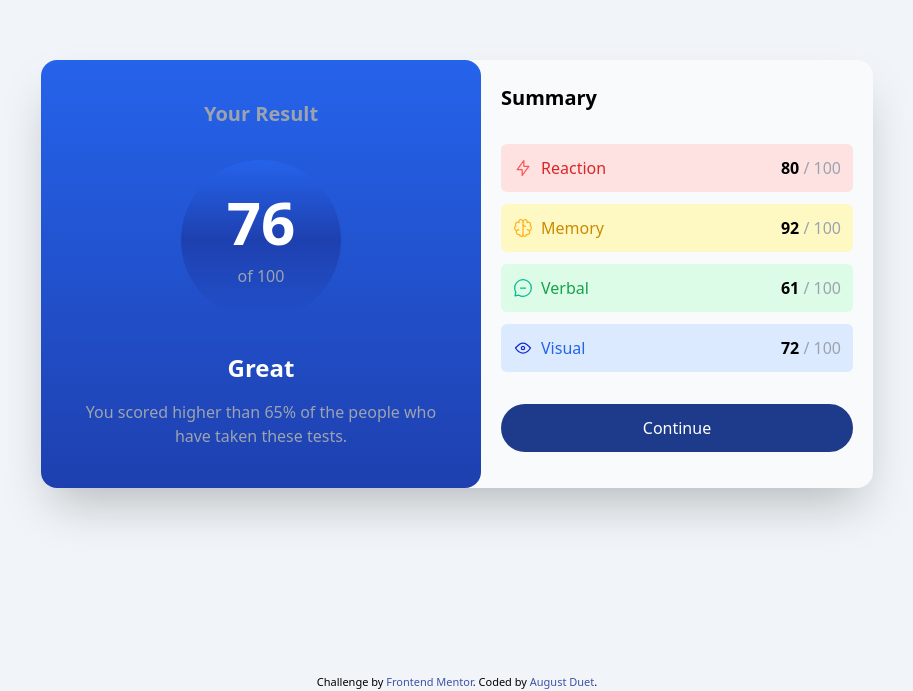
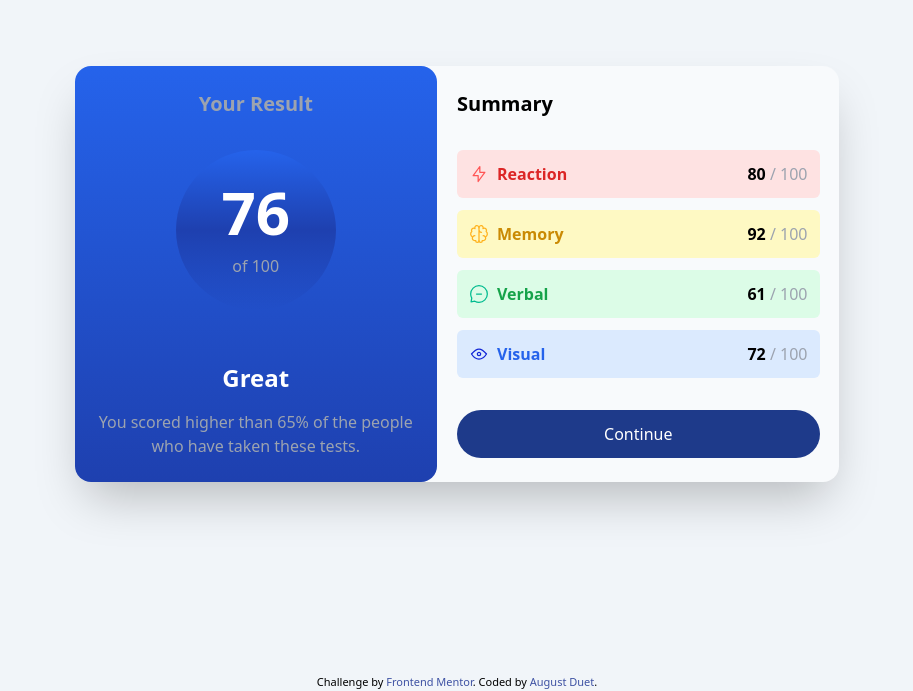
Before and after one commit to ajduet/frontend_challenges, a plain HTML site: page results-summary-component/index.html in a window 1280 px wide. Shown: the part 126-817 px from the top of the page, without its empty margins (183-1096 px from the left). Drawn offline with Linux system fonts and the light colour scheme.

Commit message:
clean up spacing to make it more uniform

```diff
--- a/results-summary-component/index.html
+++ b/results-summary-component/index.html
@@ -33,10 +33,10 @@
         class="flex bg-slate-50 flex-col sm:flex-row sm:mx-auto rounded-2xl shadow-2xl"
       >
         <div
-          class="flex-1 bg-blue-700 rounded-2xl px-11 py-10 flex flex-col justify-center items-center bg-gradient-to-t from-blue-800 to-blue-600 gap-8"
+          class="flex-1 bg-blue-700 rounded-2xl py-6 flex flex-col justify-between items-center bg-gradient-to-t from-blue-800 to-blue-600"
         >
-          <div class="flex flex-col gap-8">
-            <p class="text-gray-400 text-xl font-semibold self-center">
+          <div class="flex flex-col">
+            <p class="text-gray-400 font-bold text-xl self-center mb-4 md:mb-8">
               Your Result
             </p>
             <div
@@ -49,13 +49,13 @@
 
           <div class="flex flex-col items-center justify-center gap-4">
             <p class="font-semibold text-white text-2xl">Great</p>
-            <p class="align-middle text-gray-400 text-center text-md">
+            <p class="align-middle text-gray-400 text-center text-md px-2">
               You scored higher than 65% of the people who have taken these
               tests.
             </p>
           </div>
         </div>
-        <div class="flex flex-1 py-6 px-5 px-sm-10 py-sm-11 flex-col">
+        <div class="flex flex-1 py-6 px-5 flex-col">
           <div class="self-start font-bold text-xl md:mb-8 mb-4">Summary</div>
           <div class="flex flex-col gap-3">
             <div class="bg-red-100 p-3 rounded-md">
@@ -65,7 +65,7 @@
                   class="mr-2"
                   src="./assets/images/icon-reaction.svg"
                 />
-                <p>Reaction</p>
+                <p class="font-bold">Reaction</p>
                 <p class="ml-auto">
                   <span class="text-black font-semibold">80</span
                   ><span class="text-gray-400"> / 100</span>
@@ -80,7 +80,7 @@
                   class="mr-2"
                   src="./assets/images/icon-memory.svg"
                 />
-                <p>Memory</p>
+                <p class="font-bold">Memory</p>
                 <p class="ml-auto">
                   <span class="text-black font-semibold">92</span
                   ><span class="text-gray-400"> / 100</span>
@@ -94,7 +94,7 @@
                   class="mr-2"
                   src="./assets/images/icon-verbal.svg"
                 />
-                <p>Verbal</p>
+                <p class="font-bold">Verbal</p>
                 <p class="ml-auto">
                   <span class="text-black font-semibold">61</span>
                   <span class="text-gray-400">/ 100</span>
@@ -108,7 +108,7 @@
                   class="mr-2"
                   src="./assets/images/icon-visual.svg"
                 />
-                <p>Visual</p>
+                <p class="font-bold">Visual</p>
                 <p class="ml-auto">
                   <span class="text-black font-semibold">72</span
                   ><span class="text-gray-400"> / 100</span>
```
Also changed, not shown: results-summary-component/styles.css.
